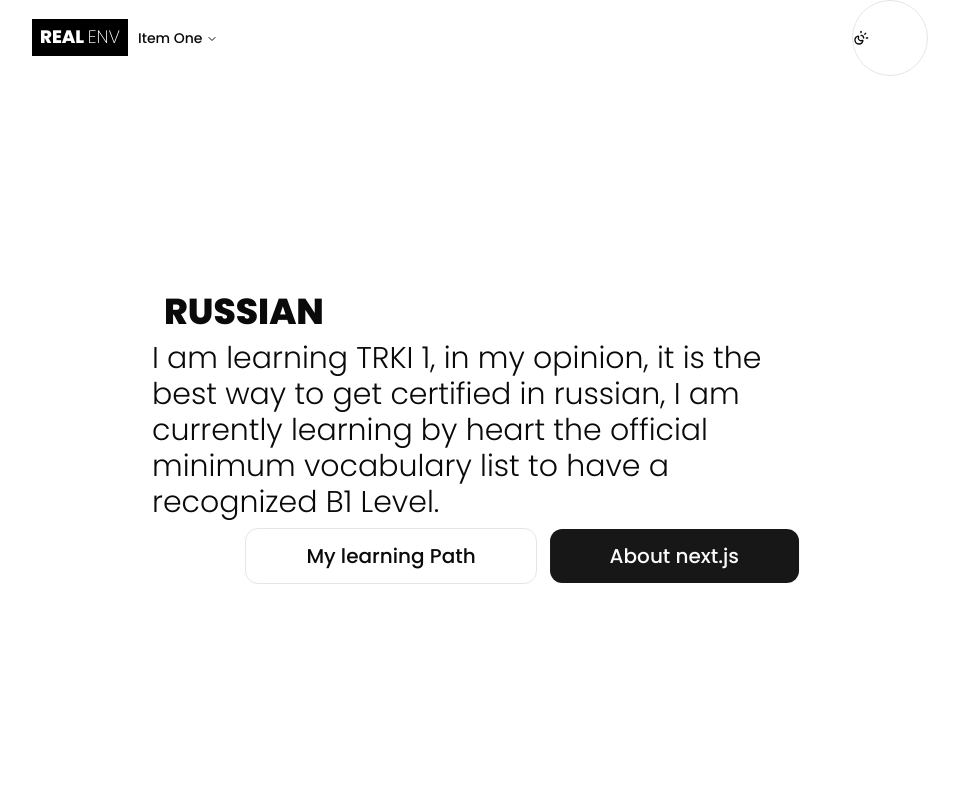
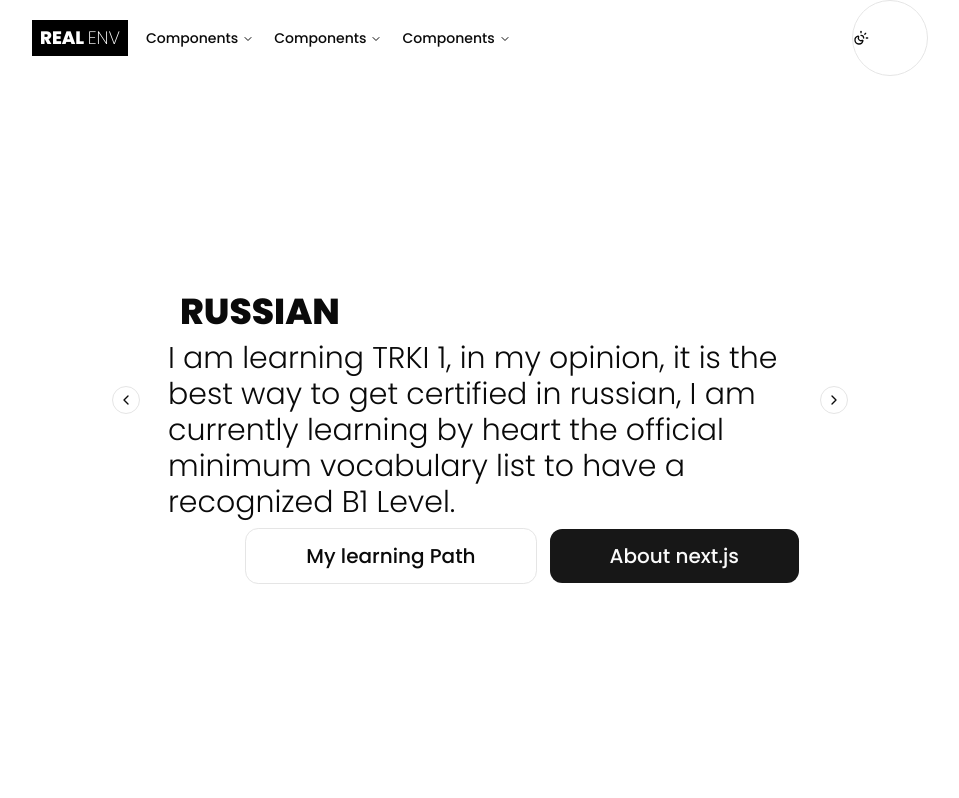
Before and after one commit to Realenv/realenv-s-website, a Next.js app: page / in a window 1280 px wide. Shown: the top 798 px of the page, without its empty margins (160-1119 px from the left). Built offline with nearby package versions, Linux system fonts and the light colour scheme.

Commit message:
New section in the home page

```diff
--- /dev/null
+++ b/src/app/components/aboutme/index.tsx
@@ -0,0 +1,19 @@
+import React from "react";
+import Image from "next/image";
+import { Button } from "@/components/ui/button";
+
+const AboutMe = () => {
+  return (
+    <div className="flex hero-style gap-x-10">
+        <Image src="/realenv.png" alt="RealEnv" width={256} height={256} className="rounded-full"/>
+        <div className="flex flex-col gap-y-3.5">
+          <p className="auto-sizing-base">Hi, Just tell me realenv, I would like to be more and more professional over the years, I am learning a lot of things, like coding in react, using next.js, i love rust, and I want to go to the MSU university of Moscou.</p>
+          <div className="flex justify-end">
+            <Button size="autoSizing" variant={"outline"}>My Bio</Button>
+            <Button size="autoSizing">Contact me</Button>
+          </div>
+        </div>
+    </div>
+  )
+}
+export default AboutMe;
--- a/src/app/components/carousel.tsx
+++ b/src/app/components/carousel.tsx
@@ -44,10 +44,11 @@ const HomeCarousel = () => {
         onMouseEnter={plugin.current.stop}
         className="w-full h-full"
         onMouseLeave={plugin.current.reset}
+
       >
         <CarouselContent>
           {items.map((item, index) => (
-            <CarouselItem key={index} className="pt-[51px] sm:pt-[59px] md:pt-[65px] xl:pt-[75px] 2xl:pt-[85px] px-[10vw] sm:px-[15vw] xl:px-[25vw] box-border flex flex-col justify-center h-[100vh]" style={{background: item.bg}}>
+            <CarouselItem key={index} className="pt-[51px] sm:pt-[59px] md:pt-[65px] xl:pt-[75px] 2xl:pt-[85px] box-border flex flex-col justify-center h-[100vh] " style={{background: item.bg}}>
 
               <h2 className="pl-5 uppercase auto-sizing-h2 font-extrabold">{item.title}</h2>
               <p className="auto-sizing-hero-p font-light m-2">{item.description}</p>
@@ -58,6 +59,8 @@ const HomeCarousel = () => {
             </CarouselItem>
           ))}
         </CarouselContent>
+        <CarouselNext disabled={false}/>
+        <CarouselPrevious disabled={false}/>
       </Carousel>
   )
 }
--- /dev/null
+++ b/src/app/components/changelightmodebtn.tsx
@@ -0,0 +1,12 @@
+"use client";
+
+import { Button } from "@/components/ui/button";
+import { SunMoon } from "lucide-react";
+
+const changeLightMode = () => {
+    console.log("bonjour");
+};
+const ChangeLightModeBtn = () => (
+    <Button variant="outline" size={"icon-3xl"} className="fixed bottom-5 right-5 z-100 sm:relative sm:left-0 sm:bottom-0 sm:block rounded-full" onClick={changeLightMode}><SunMoon className="w-15 h-15"/></Button>
+)
+export default ChangeLightModeBtn;
--- a/src/app/components/header/index.tsx
+++ b/src/app/components/header/index.tsx
@@ -1,6 +1,7 @@
 import {
   NavigationMenu,
   NavigationMenuContent,
+  NavigationMenuIndicator,
   NavigationMenuItem,
   NavigationMenuLink,
   NavigationMenuList,
@@ -10,25 +11,19 @@ import { Button } from "@/components/ui/button";
 import { Menu, SunMoon } from "lucide-react";
 import Image from "next/image"
 import styles from "./index.module.css";
+import { NavigationHeader } from "../navigationheader";
+import ChangeLightModeBtn from "../changelightmodebtn";
 
+const changeLightMode = ()=>{};
 const Header = () => {
     return (
         <header className={styles.headerComponent}>
             <div>
-                <div className="text-lg bg-black font-extrabold  text-white px-2 py-1">REAL <span className="font-extralight">ENV</span></div>
-                <NavigationMenu className="hidden sm:block">
-                    <NavigationMenuList>
-                        <NavigationMenuItem>
-                        <NavigationMenuTrigger>Item One</NavigationMenuTrigger>
-                        <NavigationMenuContent>
-                            <NavigationMenuLink>Link</NavigationMenuLink>
-                        </NavigationMenuContent>
-                        </NavigationMenuItem>
-                    </NavigationMenuList>
-                </NavigationMenu>
+                <h1 className="text-lg bg-black font-extrabold mr-2 text-white px-2 py-1">REAL <span className="font-extralight">ENV</span></h1>
+                <NavigationHeader/>
             </div>
             <div>
-                <Button variant="outline" size={"icon-3xl"} className="fixed bottom-5 right-5 z-100 sm:relative sm:left-0 sm:bottom-0 sm:block rounded-full"><SunMoon size={"xl"}/></Button>
+                <ChangeLightModeBtn/>
                 <Button variant="outline" className="sm:hidden"><Menu/></Button>
             </div>
         </header>
--- /dev/null
+++ b/src/app/components/navigationheader.tsx
@@ -0,0 +1,110 @@
+"use client"
+
+import * as React from "react"
+import Link from "next/link"
+
+import {
+  NavigationMenu,
+  NavigationMenuContent,
+  NavigationMenuItem,
+  NavigationMenuLink,
+  NavigationMenuList,
+  NavigationMenuTrigger,
+} from "@/components/ui/navigation-menu"
+
+const components: { title: string; href: string; description: string }[][] = [
+    [
+        {
+            title: "Biography",
+            href: "/docs/primitives/alert-dialog",
+            description:
+            "A modal dialog that interrupts the user with important content and expects a response.",
+        },
+        {
+            title: "Social media",
+            href: "/docs/primitives/hover-card",
+            description:
+            "For sighted users to preview content available behind a link.",
+        },
+        {
+            title: "Phone & email",
+            href: "/docs/primitives/progress",
+            description:
+            "Displays an indicator showing the completion progress of a task, typically displayed as a progress bar.",
+        }
+    ],
+    [
+        {
+            title: "Computer sciences",
+            href: "/computer-sciences",
+            description:
+            "I have used a lot of frameworks and Programming languages over the time, click to see more about this section.",
+        },
+        {
+            title: "Human languages",
+            href: "/human-languages",
+            description:
+            "I have a C1 level in french, a B1 level in english, and a B2 level in arabic, I'm also learning chinese and Russian.",
+        },
+        {
+            title: "Martial arts",
+            href: "/martial-arts",
+            description:
+            "I'am currently practising a chinese martial art: the Wing Chun.",
+        }
+    ],
+    [
+        {
+            title: "Next.js projects",
+            href: "/docs/primitives/alert-dialog",
+            description:
+            "For next.js practising, I'am just building this website from A to Z using modern web technologies, see more about what I'am using to create this website.",
+        }
+    ],
+]
+
+export function NavigationHeader() {
+  return (
+    <NavigationMenu>
+      <NavigationMenuList>
+
+        {
+            components.map((component, index) => (
+                <NavigationMenuItem key={index} className="hidden md:flex">
+                    <NavigationMenuTrigger>Components</NavigationMenuTrigger>
+                    <NavigationMenuContent>
+                        <ul className="grid w-[400px] gap-2 md:w-[500px] md:grid-cols-2 lg:w-[600px]">
+                        {component.map((subComponent, subIndex) => (
+                            <ListItem
+                            key={subIndex}
+                            title={subComponent.title}
+                            href={subComponent.href}
+                            >
+                            {subComponent.description}
+                            </ListItem>
+                        ))}
+                        </ul>
+                    </NavigationMenuContent>
+                </NavigationMenuItem>
+            ))
+        }
+      </NavigationMenuList>
+    </NavigationMenu>
+  )
+}
+
+function ListItem({
+  title,
+  children,
+  href,
+  ...props
+}: React.ComponentPropsWithoutRef<"li"> & { href: string }) {
+  return (
+    <li {...props}>
+      <NavigationMenuLink render={<Link href={href}><div className="flex flex-col gap-1 text-sm">
+          <div className="leading-none font-medium">{title}</div>
+          <div className="line-clamp-2 text-muted-foreground">{children}</div>
+        </div></Link>} />
+    </li>
+  )
+}
--- a/src/app/globals.css
+++ b/src/app/globals.css
@@ -139,4 +139,10 @@
   .auto-sizing-button{
     @apply px-5 h-9 text-sm sm:text-base sm:h-10 md:text-lg md:px-10 md:h-12 lg:text-xl lg:h-12 xl:px-15 xl:text-xl xl:h-14 2xl:text-2xl
   }
+  .hero-style{
+    @apply px-[10vw] sm:px-[15vw] xl:px-[25vw];
+  }
+  .hero-xl-style{
+    @apply px-[7vw] sm:px-[11vw] xl:px-[20vw];
+  }
 }
--- a/src/app/page.tsx
+++ b/src/app/page.tsx
@@ -1,9 +1,15 @@
 import React from "react";
 import HomeCarousel from "./components/carousel"
+import AboutMe from "./components/aboutme";
 
 const Home = () => {
   return (
-    <HomeCarousel/>
+    <>
+      <div className="hero-style">
+        <HomeCarousel/>
+      </div>
+      <AboutMe/>
+    </>
   )
 }
 export default Home;
```
Also changed, not shown: public/profile.png (added), public/realenv.png (added).
